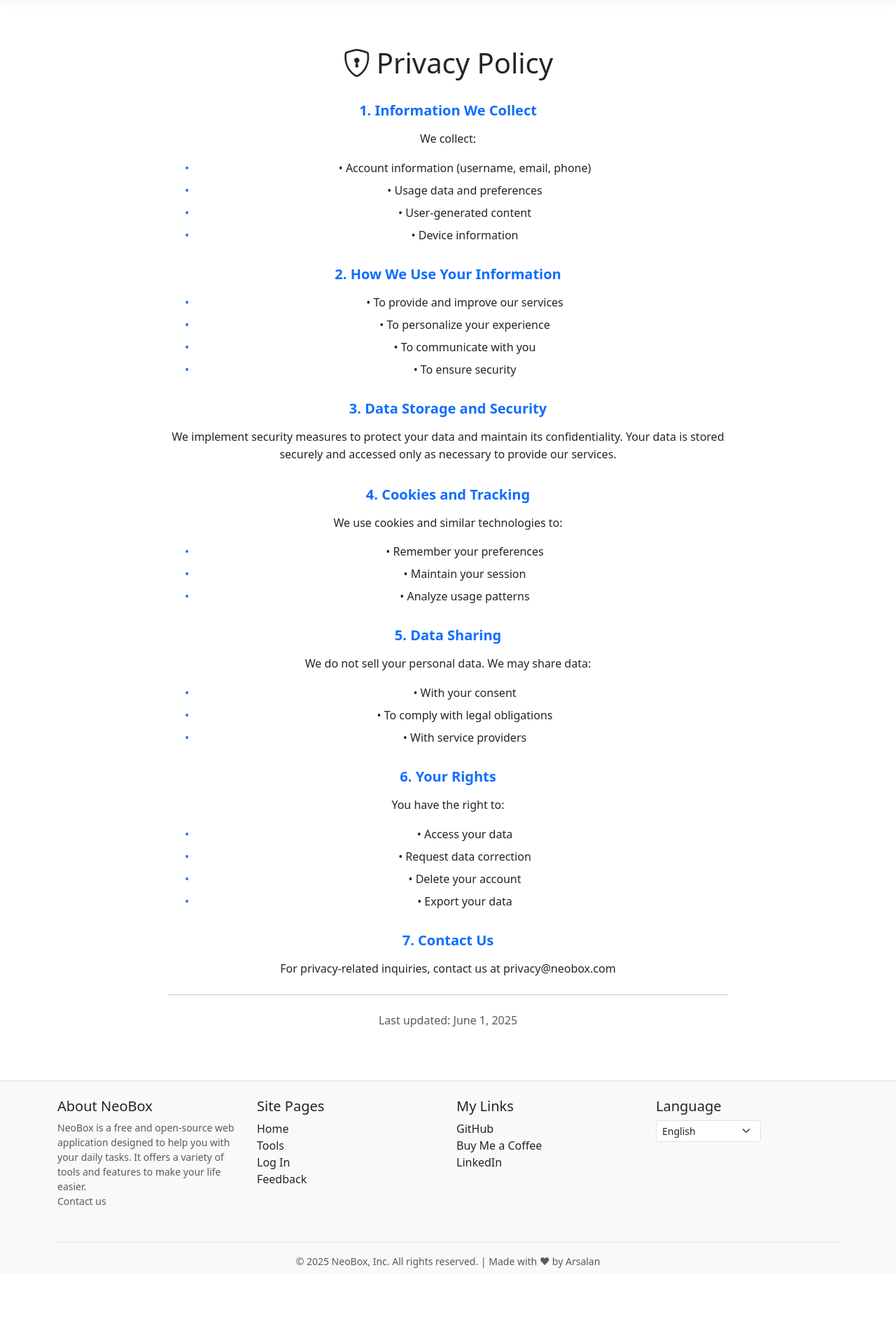
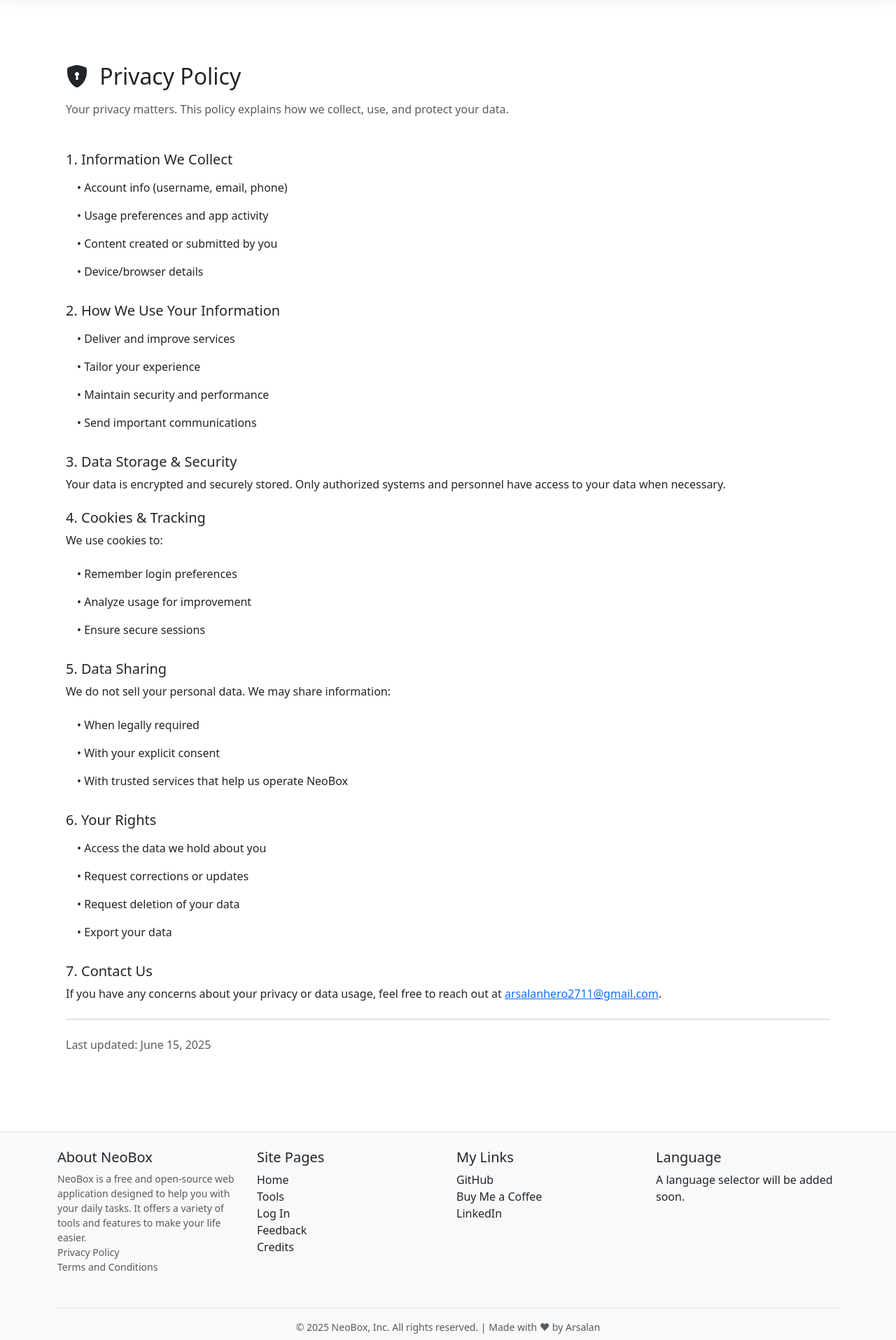
Before and after one commit to ars2711/NeoBox, a Flask app: page /privacy in a window 1280 px wide. Shown: the part 76-1991 px from the top of the page at 70% size. Before the commit the page ends 1888 px from the top, so only its background shows below. Run offline with Flask 3, Linux system fonts and the light colour scheme; some libraries are stand-ins or nearby versions.

Commit message:
Fixed a few key features

```diff
--- a/application.py
+++ b/application.py
@@ -10,17 +10,19 @@ import base64
 import zipfile
 import csv
 from functools import wraps
+import time
 from datetime import datetime, timezone, timedelta
 
 from flask import (
     Flask, flash, redirect, render_template, request, session, get_flashed_messages,
-    url_for, abort, g, jsonify, send_file, Response
+    url_for, abort, g, jsonify, send_file, Response, after_this_request
 )
 from flask_sqlalchemy import SQLAlchemy
 from sqlalchemy.sql import text
 from sqlalchemy.dialects.sqlite import JSON
 from werkzeug.security import check_password_hash, generate_password_hash
 from werkzeug.utils import secure_filename
+from urllib.parse import quote_plus
 from flask_babel import Babel, gettext as _
 from flask_dance.contrib.google import make_google_blueprint, google
 from flask_mail import Mail, Message
@@ -51,6 +53,7 @@ app.config["SESSION_TYPE"] = "null"
 app.config["SESSION_PERMANENT"] = False
 app.config['SECRET_KEY'] = os.getenv('SECRET_KEY')
 app.config['DEBUG'] = os.getenv('DEBUG', 'False') == 'True'
+app.config['UPLOAD_FOLDER'] = os.path.join('static', 'uploads')
 app.secret_key = os.environ.get("SECRET_KEY", os.urandom(24))
 
 # --- Database Setup ---
@@ -186,8 +189,8 @@ def login_required(f):
     return decorated_function
 
 def allowed_file(filename, types):
-    ext = filename.rsplit('.', 1)[-1].lower()
-    return any(ext in ALLOWED_EXTENSIONS[t] for t in types)
+    ext = filename.rsplit('.', 1)[1].lower()
+    return any(ext in ALLOWED_EXTENSIONS[t] for t in types if t in ALLOWED_EXTENSIONS)
 
 def generate_otp():
     return str(random.randint(100000, 999999))
@@ -781,11 +784,86 @@ TOOL_CATEGORIES = [
 ]
 
 ALLOWED_EXTENSIONS = {
-    "image": {"png", "jpg", "jpeg", "bmp", "gif", "webp"},
+    "image": {"jpg", "jpeg", "png", "gif", "bmp", "webp", "tiff", "svg"},
     "pdf": {"pdf"},
     "text": {"txt", "md", "csv"},
     "doc": {"docx", "doc"},
 }
+
+REVERSE_IMAGE_ENGINES = [
+    {
+        "name": "Google Lens",
+        "url": "https://lens.google.com/upload",
+        "upload": True,
+        "icon": "bi-google"
+    },
+    {
+        "name": "Yandex",
+        "url": "https://yandex.com/images/search?rpt=imageview&url=",
+        "upload": False,
+        "icon": "bi-globe"
+    },
+    {
+        "name": "Bing Visual",
+        "url": "https://www.bing.com/images/searchbyimage?cbir=sbi&imgurl=",
+        "upload": False,
+        "icon": "bi-microsoft"
+    },
+    {
+        "name": "TinEye",
+        "url": "https://tineye.com/search/?url=",
+        "upload": False,
+        "icon": "bi-search"
+    },
+    {
+        "name": "IQDB",
+        "url": "https://iqdb.org/?url=",
+        "upload": False,
+        "icon": "bi-image"
+    },
+    {
+        "name": "SauceNAO",
+        "url": "https://saucenao.com/search.php?url=",
+        "upload": False,
+        "icon": "bi-droplet"
+    },
+    {
+        "name": "Picsearch",
+        "url": "https://www.picsearch.com/image?q=",
+        "upload": False,
+        "icon": "bi-image"
+    },
+    {
+        "name": "RevIMG",
+        "url": "https://www.revimg.net/search?q=",
+        "upload": False,
+        "icon": "bi-search"
+    },
+    {
+        "name": "Berify",
+        "url": "https://www.berify.com/reverse-image-search/?img=",
+        "upload": False,
+        "icon": "bi-search"
+    },
+    {
+        "name": "Image Raider",
+        "url": "https://www.imageraider.com/?q=",
+        "upload": False,
+        "icon": "bi-search"
+    },
+    {
+        "name": "Search By Image",
+        "url": "https://www.searchbyimage.com/?url=",
+        "upload": False,
+        "icon": "bi-search"
+    },
+    {
+        "name": "Social Searcher",
+        "url": "https://www.social-searcher.com/reverse-image-search/",
+        "upload": True,
+        "icon": "bi-globe"
+    }
+]
 
 @app.route("/tools/unit-converter", methods=["GET", "POST"])
 def unit_converter():
@@ -2619,18 +2697,46 @@ def feedback():
 
 @app.route("/tools/reverse-image-search", methods=["GET", "POST"])
 def reverse_image_search():
+    search_links = []
+    filename = None
+    image_url = None
+
     if request.method == "POST":
         image = request.files.get("image")
-        if image and allowed_file(image.filename, ["images"]):
+
+        if image and image.filename != "" and allowed_file(image.filename, ALLOWED_EXTENSIONS):
             filename = secure_filename(image.filename)
             filepath = os.path.join(app.config['UPLOAD_FOLDER'], 'reverse_image_search', filename)
+
+            # Ensure the directory exists
             os.makedirs(os.path.dirname(filepath), exist_ok=True)
             image.save(filepath)
-            # TODO: reverse image search logic
-            flash("Image uploaded successfully!Search logic: WIP.", "success")
+
+            image_url = url_for('static', filename=f"uploads/reverse_image_search/{filename}", _external=True)
+
+            flash("Image uploaded successfully!", "success")
+
+            # Create reverse search URLs
+            for engine in REVERSE_IMAGE_ENGINES:
+                if engine["upload"]:
+                    url = engine["url"]
+                else:
+                    url = f"{engine['url']}{image_url}"
+                search_links.append({
+                    "name": engine["name"],
+                    "url": url,
+                    "icon": engine.get("icon", "bi-search")
+                })
+
         else:
             flash("Please upload a valid image file.", "danger")
-    return render_template("tools/reverse_image_search.html")
+
+    return render_template("tools/reverse_image_search.html", search_links=search_links, filename=filename, image_url=image_url)
+
+
+@app.route("/credit")
+def credits():
+    return render_template("credit.html")
 
 if __name__ == "__main__":
     with app.app_context():
--- a/static/script.js
+++ b/static/script.js
@@ -154,11 +154,6 @@ document.addEventListener("DOMContentLoaded", function () {
 document.addEventListener("DOMContentLoaded", function () {
 	const btn = document.getElementById("create-passkey");
 
-	if (!btn) {
-		console.error("Button not found!");
-		return;
-	}
-
 	btn.addEventListener("click", async function () {
 		if (!window.PublicKeyCredential) {
 			alert("This browser does not support WebAuthn or Passkeys.");
--- a/static/styles.css
+++ b/static/styles.css
@@ -964,3 +964,8 @@ body {
   color: var(--bs-primary);
   margin-bottom: 1rem;
 }
+
+#dropZone.bg-secondary {
+  background-color: #6c757d; /* Example grey background */
+  border-color: #495057;
+}
--- a/templates/activity_log.html
+++ b/templates/activity_log.html
@@ -3,7 +3,7 @@
 <ul class="list-group">
   {% for log in logs %}
   <li class="list-group-item">
-    <b>{{ log.action }}</b> — {{ log.details }}
+    <b>{{ log.action }}</b> : {{ log.details }}
     <span class="text-muted float-end"
       >{{ log.timestamp.strftime('%Y-%m-%d %H:%M') }}</span
     >
--- a/templates/layout.html
+++ b/templates/layout.html
@@ -26,10 +26,13 @@
       href="https://cdn.jsdelivr.net/npm/bootstrap-icons@1.13.1/font/bootstrap-icons.min.css"
     />
 
-    <link rel="manifest" href="{{ url_for('static', filename='manifest.json') }}">
+    <link
+      rel="manifest"
+      href="{{ url_for('static', filename='manifest.json') }}"
+    />
     <script>
-if ('serviceWorker' in navigator) {
-  navigator.serviceWorker.register('/static/service-worker.js');
+      if ("serviceWorker" in navigator) {
+        navigator.serviceWorker.register("/static/service-worker.js");
       }
     </script>
 
@@ -143,8 +146,10 @@ if ('serviceWorker' in navigator) {
             <p class="small text-muted">
               NeoBox is a free and open-source web application designed to help
               you with your daily tasks. It offers a variety of tools and
-          features to make your life easier.<br>
-          <a href="mailto:arsalancs50@gmail.com">Contact us</a>
+              features to make your life easier.<br />
+              <a href="/privacy">Privacy Policy</a>
+              <br />
+              <a href="/terms">Terms and Conditions</a>
             </p>
           </div>
           <!-- Column 2: Site Pages -->
@@ -155,6 +160,7 @@ if ('serviceWorker' in navigator) {
               <li><a href="/tools">Tools</a></li>
               <li><a href="/login">Log In</a></li>
               <li><a href="/feedback">Feedback</a></li>
+              <li><a href="/credit">Credits</a></li>
             </ul>
           </div>
           <!-- Column 3: My Links -->
@@ -165,16 +171,21 @@ if ('serviceWorker' in navigator) {
                 <a href="https://github.com/ars2711" target="_blank">GitHub</a>
               </li>
               <li>
-            <a href="https://ko-fi.com/ars27" target="_blank">Buy Me a Coffee</a>
+                <a href="https://ko-fi.com/ars27" target="_blank"
+                  >Buy Me a Coffee</a
+                >
               </li>
               <li>
-            <a href="https://www.linkedin.com/in/ars2711/" target="_blank">LinkedIn</a>
+                <a href="https://www.linkedin.com/in/ars2711/" target="_blank"
+                  >LinkedIn</a
+                >
               </li>
             </ul>
           </div>
           <!-- Column 4: Language -->
           <div class="col-md-3 mb-3">
             <h5>Language</h5>
+            <!--
         <form method="get" action="" onChange="if(this.language.value) window.location='/set_language/' + this.language.value;">
           <select name="language" class="form-select form-select-sm" style="max-width: 150px;">
             {% for lang in available_languages %}
@@ -184,6 +195,8 @@ if ('serviceWorker' in navigator) {
             {% endfor %}
           </select>
         </form>
+        -->
+            A language selector will be added soon.
           </div>
         </div>
         <!-- Bottom part: Copyright -->
--- a/templates/privacy.html
+++ b/templates/privacy.html
@@ -1,78 +1,120 @@
-{% extends "layout.html" %}
-{% block title %}{{ _('Privacy Policy') }}{% endblock %}
-{% block main %}
-<div class="container py-4">
-    <div class="privacy-content">
-        <h1 class="mb-4">
-            <i class="bi-shield-lock me-2"></i>{{ _('Privacy Policy') }}
-        </h1>
+{% extends "layout.html" %} {% block title %}{{ _('Privacy Policy') }}{%
+endblock %} {% block main %}
+<div class="container py-5 text-start">
+  <h2 class="mb-3">
+    <i class="bi bi-shield-lock-fill me-2"></i> {{ _('Privacy Policy') }}
+  </h2>
+  <p class="text-muted mb-5">
+    {{ _('Your privacy matters. This policy explains how we collect, use, and
+    protect your data.') }}
+  </p>
 
-            <div class="mb-4">
+  <section class="mb-4">
     <h5>1. {{ _('Information We Collect') }}</h5>
-                <p>{{ _('We collect:') }}</p>
-                <ul class="list-unstyled">
-                    <li class="mb-2">• {{ _('Account information (username, email, phone)') }}</li>
-                    <li class="mb-2">• {{ _('Usage data and preferences') }}</li>
-                    <li class="mb-2">• {{ _('User-generated content') }}</li>
-                    <li class="mb-2">• {{ _('Device information') }}</li>
+    <ul class="list-group list-group-flush ps-3">
+      <li class="list-group-item border-0 ps-0">
+        • {{ _('Account info (username, email, phone)') }}
+      </li>
+      <li class="list-group-item border-0 ps-0">
+        • {{ _('Usage preferences and app activity') }}
+      </li>
+      <li class="list-group-item border-0 ps-0">
+        • {{ _('Content created or submitted by you') }}
+      </li>
+      <li class="list-group-item border-0 ps-0">
+        • {{ _('Device/browser details') }}
+      </li>
     </ul>
-            </div>
+  </section>
 
-            <div class="mb-4">
+  <section class="mb-4">
     <h5>2. {{ _('How We Use Your Information') }}</h5>
-                <ul class="list-unstyled">
-                    <li class="mb-2">• {{ _('To provide and improve our services') }}</li>
-                    <li class="mb-2">• {{ _('To personalize your experience') }}</li>
-                    <li class="mb-2">• {{ _('To communicate with you') }}</li>
-                    <li class="mb-2">• {{ _('To ensure security') }}</li>
+    <ul class="list-group list-group-flush ps-3">
+      <li class="list-group-item border-0 ps-0">
+        • {{ _('Deliver and improve services') }}
+      </li>
+      <li class="list-group-item border-0 ps-0">
+        • {{ _('Tailor your experience') }}
+      </li>
+      <li class="list-group-item border-0 ps-0">
+        • {{ _('Maintain security and performance') }}
+      </li>
+      <li class="list-group-item border-0 ps-0">
+        • {{ _('Send important communications') }}
+      </li>
     </ul>
-            </div>
+  </section>
 
-            <div class="mb-4">
-                <h5>3. {{ _('Data Storage and Security') }}</h5>
-                <p>{{ _('We implement security measures to protect your data and maintain its confidentiality. Your data is stored securely and accessed only as necessary to provide our services.') }}</p>
-            </div>
+  <section class="mb-4">
+    <h5>3. {{ _('Data Storage & Security') }}</h5>
+    <p>
+      {{ _('Your data is encrypted and securely stored. Only authorized systems
+      and personnel have access to your data when necessary.') }}
+    </p>
+  </section>
 
-            <div class="mb-4">
-                <h5>4. {{ _('Cookies and Tracking') }}</h5>
-                <p>{{ _('We use cookies and similar technologies to:') }}</p>
-                <ul class="list-unstyled">
-                    <li class="mb-2">• {{ _('Remember your preferences') }}</li>
-                    <li class="mb-2">• {{ _('Maintain your session') }}</li>
-                    <li class="mb-2">• {{ _('Analyze usage patterns') }}</li>
+  <section class="mb-4">
+    <h5>4. {{ _('Cookies & Tracking') }}</h5>
+    <p>{{ _('We use cookies to:') }}</p>
+    <ul class="list-group list-group-flush ps-3">
+      <li class="list-group-item border-0 ps-0">
+        • {{ _('Remember login preferences') }}
+      </li>
+      <li class="list-group-item border-0 ps-0">
+        • {{ _('Analyze usage for improvement') }}
+      </li>
+      <li class="list-group-item border-0 ps-0">
+        • {{ _('Ensure secure sessions') }}
+      </li>
     </ul>
-            </div>
+  </section>
 
-            <div class="mb-4">
+  <section class="mb-4">
     <h5>5. {{ _('Data Sharing') }}</h5>
-                <p>{{ _('We do not sell your personal data. We may share data:') }}</p>
-                <ul class="list-unstyled">
-                    <li class="mb-2">• {{ _('With your consent') }}</li>
-                    <li class="mb-2">• {{ _('To comply with legal obligations') }}</li>
-                    <li class="mb-2">• {{ _('With service providers') }}</li>
+    <p>
+      {{ _('We do not sell your personal data. We may share information:') }}
+    </p>
+    <ul class="list-group list-group-flush ps-3">
+      <li class="list-group-item border-0 ps-0">
+        • {{ _('When legally required') }}
+      </li>
+      <li class="list-group-item border-0 ps-0">
+        • {{ _('With your explicit consent') }}
+      </li>
+      <li class="list-group-item border-0 ps-0">
+        • {{ _('With trusted services that help us operate NeoBox') }}
+      </li>
     </ul>
-            </div>
+  </section>
 
-            <div class="mb-4">
+  <section class="mb-4">
     <h5>6. {{ _('Your Rights') }}</h5>
-                <p>{{ _('You have the right to:') }}</p>
-                <ul class="list-unstyled">
-                    <li class="mb-2">• {{ _('Access your data') }}</li>
-                    <li class="mb-2">• {{ _('Request data correction') }}</li>
-                    <li class="mb-2">• {{ _('Delete your account') }}</li>
-                    <li class="mb-2">• {{ _('Export your data') }}</li>
+    <ul class="list-group list-group-flush ps-3">
+      <li class="list-group-item border-0 ps-0">
+        • {{ _('Access the data we hold about you') }}
+      </li>
+      <li class="list-group-item border-0 ps-0">
+        • {{ _('Request corrections or updates') }}
+      </li>
+      <li class="list-group-item border-0 ps-0">
+        • {{ _('Request deletion of your data') }}
+      </li>
+      <li class="list-group-item border-0 ps-0">
+        • {{ _('Export your data') }}
+      </li>
     </ul>
-            </div>
+  </section>
 
-            <div class="mb-4">
+  <section class="mb-4">
     <h5>7. {{ _('Contact Us') }}</h5>
-                <p>{{ _('For privacy-related inquiries, contact us at privacy@neobox.com') }}</p>
-            </div>
+    <p>
+      {{ _('If you have any concerns about your privacy or data usage, feel free
+      to reach out at') }}
+      <a href="mailto:arsalanhero2711@gmail.com">arsalanhero2711@gmail.com</a>.
+    </p>
+  </section>
 
-            <hr class="my-4">
-
-            <p class="text-muted mb-0">{{ _('Last updated: June 1, 2025') }}</p>
-        </div>
-    </div>
+  <hr class="my-4" />
+  <p class="text-muted">{{ _('Last updated: June 15, 2025') }}</p>
 </div>
 {% endblock %}
--- a/templates/tools/search.html
+++ b/templates/tools/search.html
@@ -39,9 +39,8 @@
   {% endif %}
 </div>
 <script>
-  // Allow pressing Enter or clicking the button to submit
   document.getElementById("search-form").onsubmit = function (e) {
-    // Default form submit is fine, but you can add AJAX here if needed
+    // Add AJAX here if needed
   };
 </script>
 {% endblock %}
```
Also changed, not shown: templates/credit.html (added, +140 -0 lines), templates/landing.html (+8 -21 lines), templates/terms.html (+80 -47 lines), templates/tools/reverse_image_search.html (+45 -2 lines), README.md, 1 other file. Lines whose indentation alone changed are shown as unchanged.
